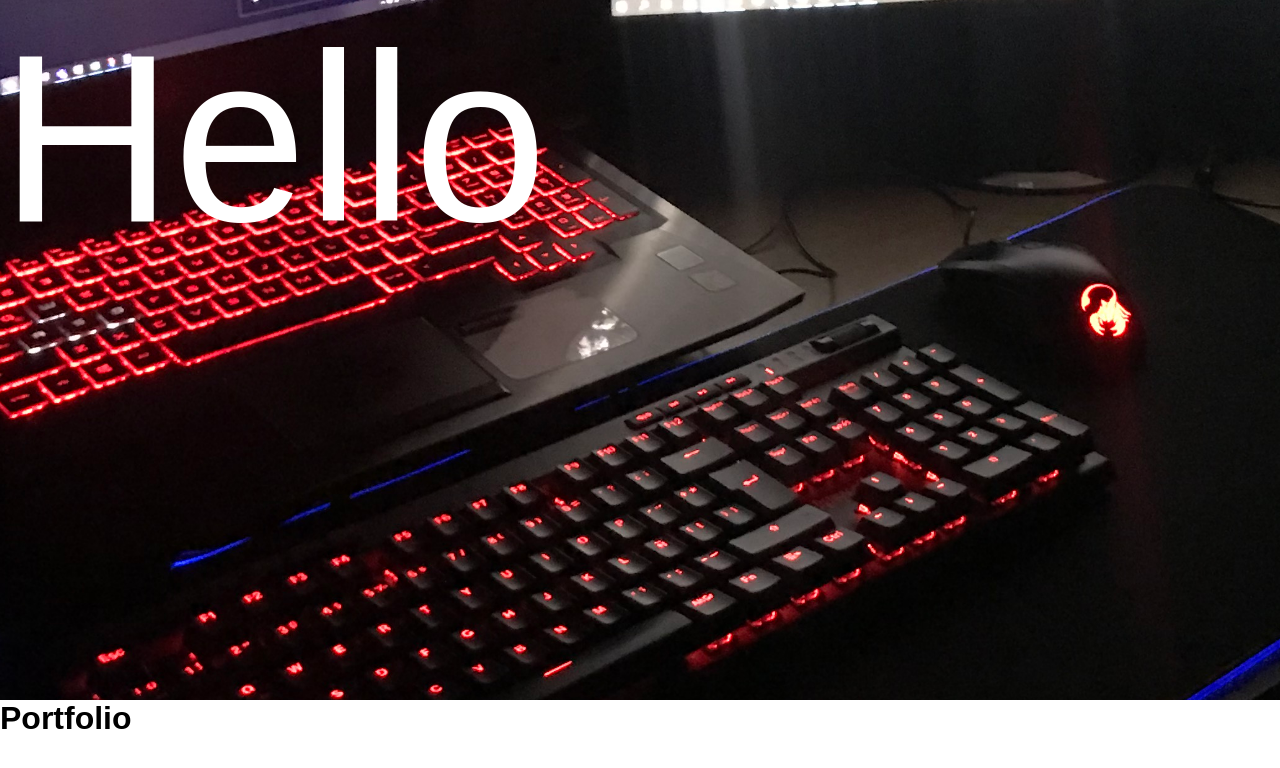
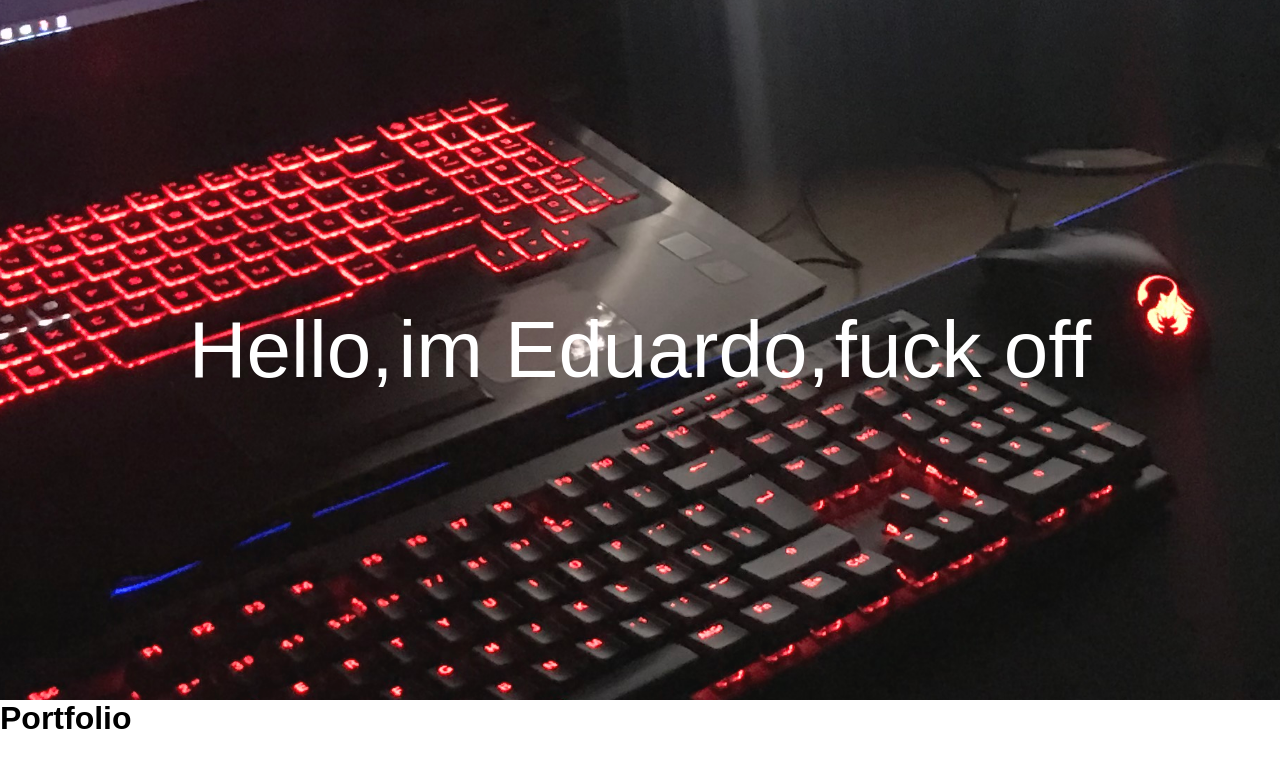
Before and after one commit to EdRafCas/Portfolio_SinglePage_react, a React (Create React App) app: page / in a window 1280 px wide. Shown: the top 768 px of the page. Built offline with nearby package versions, Linux system fonts and the light colour scheme.

Commit message:
porftolio day 2

```diff
--- a/src/Components/Header.js
+++ b/src/Components/Header.js
@@ -4,31 +4,51 @@ import DesktopImage from './../img/desktop_blue.jpg'
 
 
 const ImageContainer = styled.div`
-      overflow:hidden;
-      background: url(${DesktopImage}), rgba(255, 255, 255, 0.7);
-      background-repeat: no-repeat;
-      background-position: center;
-      background-size: 156.25rem; /* 2500px */
 
       height:43.75rem; /* 700px */
-      img{
-            margin-top:-15.625rem;/* -250px */
-            width:100%;
+      position:relative;
+      display:flex;
+      flex-direction:column;
+      justify-content:center;
+      :before{
+            position:absolute;
+            content:"";
+            top: 0px;
+            right:0px;
+            bottom:0px;
+            left:0px;
+            opacity:0.95;
+            background: url(${DesktopImage});
+            background-repeat: no-repeat;
+            background-position: center;
+            background-size: 176.25rem; /* 2820px */
 
       }
 
+
+
+
+
 `
 const Text =styled.div`
+      display:flex;
+      flex-direction:row;
+      justify-content: center;
+      gap:5px;
       p{
-            color:#fff;
-            font-size:15rem;
+            position: relative;
+            color: #ffffff;
+            font-size: 5rem;
+            line-height: 0.9;
+
+
       }
 `
 const Header = () => {
       return (
             <ImageContainer >
                   <Text>
-                        <p>Hello</p>
+                        <p>Hello,</p> <p>im Eduardo, </p> <p>fuck off</p>
                   </Text>
 
             </ImageContainer>
```
